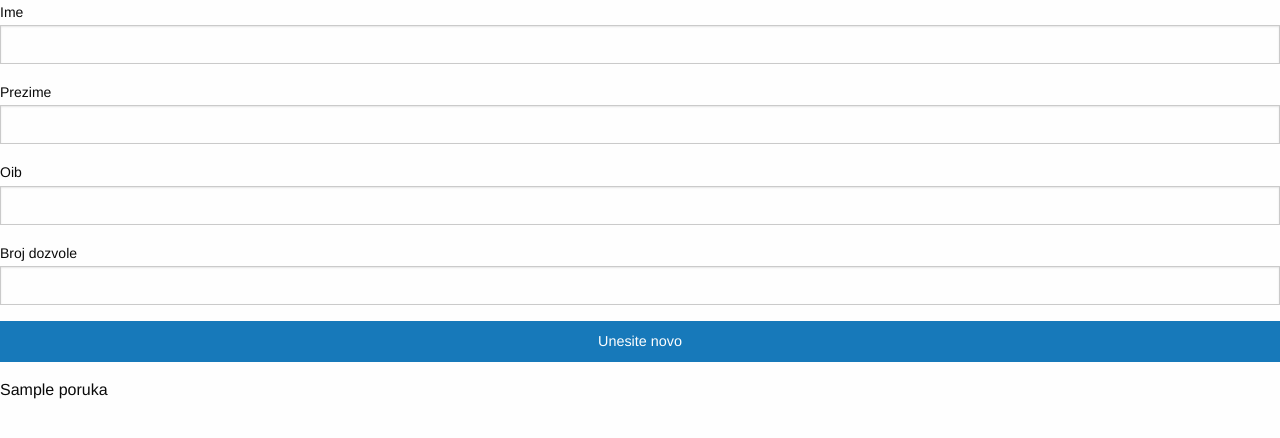
After one commit to 14piko/Zavrsni_rad, a PHP site: template view/privatno/clanudruge/novo.phtml in a window 1280 px wide. The commit adds this page. Shown: the top 438 px of the page. Run offline with PHP 8.4, Linux system fonts and the light colour scheme; the template is opened without the code that fills it: most values are stand-ins (such as "Sample title", 1, 10 or a date in 2020); data that the repository does not hold is empty.

Commit message:
Osnovno dodavanje novo člana

```diff
--- a/model/Clanudruge.php
+++ b/model/Clanudruge.php
@@ -12,6 +12,11 @@ class Clanudruge
 
     }
 
+    public static function dodajNovi($clan){
+        $veza = DB::getInstanca();
+        $izraz = $veza->prepare('insert into clanudruge (ime,prezime,oib,brojdozvole) values (:ime,:prezime,:oib,:brojdozvole);');
+        $izraz->execute($clan);
 
+    }
 
 }
--- a/view/privatno/clanudruge/index.phtml
+++ b/view/privatno/clanudruge/index.phtml
@@ -2,7 +2,7 @@
 
 ?>
 
-<a class="button expanded success" href="#">
+<a class="button expanded success" href="<?=APP::config('url') ?>clanudruge/novo">
     <?php include BP . 'view/predlozak/izgledDodajnovi.phtml' ?>
 </a>
 
@@ -24,10 +24,10 @@
                 <td><?=$clan->oib?></td>
                 <td><?=$clan->brojdozvole?></td>
                 <td>
-                <a href="#">
+                <a href="<?=APP::config('url') ?>clanudruge/promjena?sifra=<?=$clan->sifra?>">
                 <?php include BP . 'view/predlozak/izgledPromijeni.phtml' ?>
                 </a>
-                <a href="#">
+                <a href="<?=APP::config('url') ?>clanudruge/brisanje?sifra=<?=$clan->sifra?>">
                 <?php include BP . 'view/predlozak/izgledObrisi.phtml' ?>
                 </a>
                 </td>
--- /dev/null
+++ b/view/privatno/clanudruge/novo.phtml
@@ -0,0 +1,23 @@
+<form
+    action="<?=APP::config('url') ?>clanudruge/novo"
+    method="POST">
+
+    <label>Ime
+        <input type="text" name="ime" />
+    </label>
+
+    <label>Prezime
+        <input type="text" name="prezime" />
+    </label>
+
+    <label>Oib
+        <input type="number" name="oib" />
+    </label>
+
+    <label>Broj dozvole
+        <input type="number" name="brojdozvole" />
+    </label>
+
+  <p><input type="submit" class="button expanded" value="Unesite novo"></input></p>
+    <?=$poruka ?>
+</form>
```
Also changed, not shown: controller/ClanudrugeController.php (+29 -0 lines).
